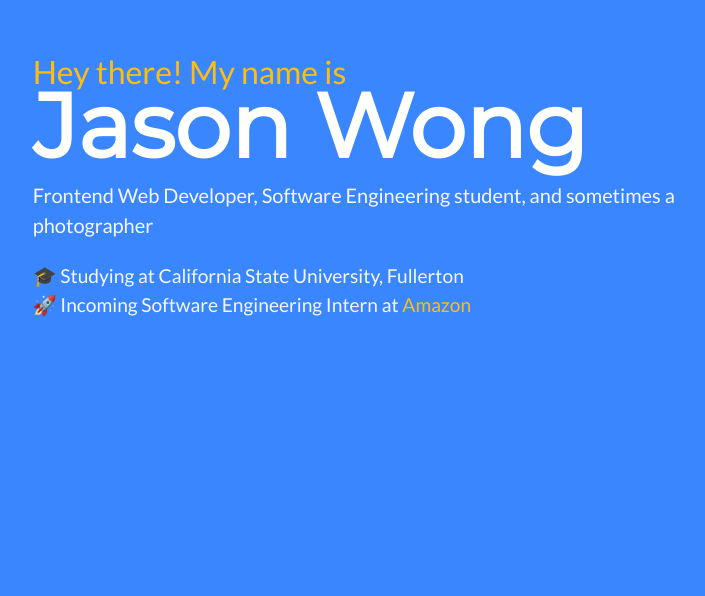
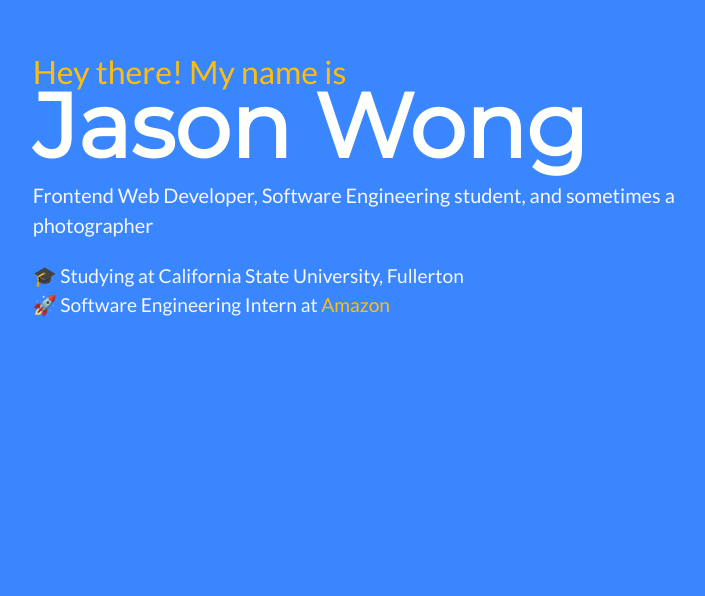
Before and after one commit to jaasonw/jason-wong.me, a Next.js app: page / in a window 1280 px wide. Shown: the part 204-800 px from the top of the page, without its empty margins (15-720 px from the left). Built offline with nearby package versions, Linux system fonts and the light colour scheme.

Commit message:
not incoming anymore

```diff
--- a/components/Header.tsx
+++ b/components/Header.tsx
@@ -66,7 +66,7 @@ export function Header() {
               >
                 🎓 Studying at California State University, Fullerton
                 <br />
-                🚀 Incoming Software Engineering Intern at{" "}
+                🚀 Software Engineering Intern at{" "}
                 <Link href="https://www.amazon.com/" color="#FFBE0B">
                   Amazon
                 </Link>
```
